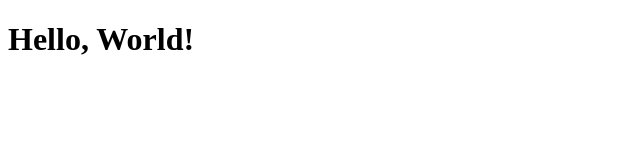
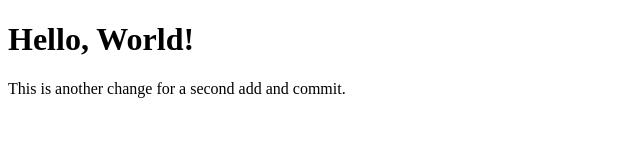
Before and after one commit to SolaraCI/first-repo, a plain HTML site: page index.html in a window 1280 px wide. Shown: the whole page, without its empty margins (0-640 px from the left). Drawn offline with Linux system fonts and the light colour scheme.

Commit message:
Added a paragraph

```diff
--- a/index.html
+++ b/index.html
@@ -7,5 +7,6 @@
 </head>
 <body>
     <h1>Hello, World!</h1>
+    <p>This is another change for a second add and commit.</p>
 </body>
 </html>
```
